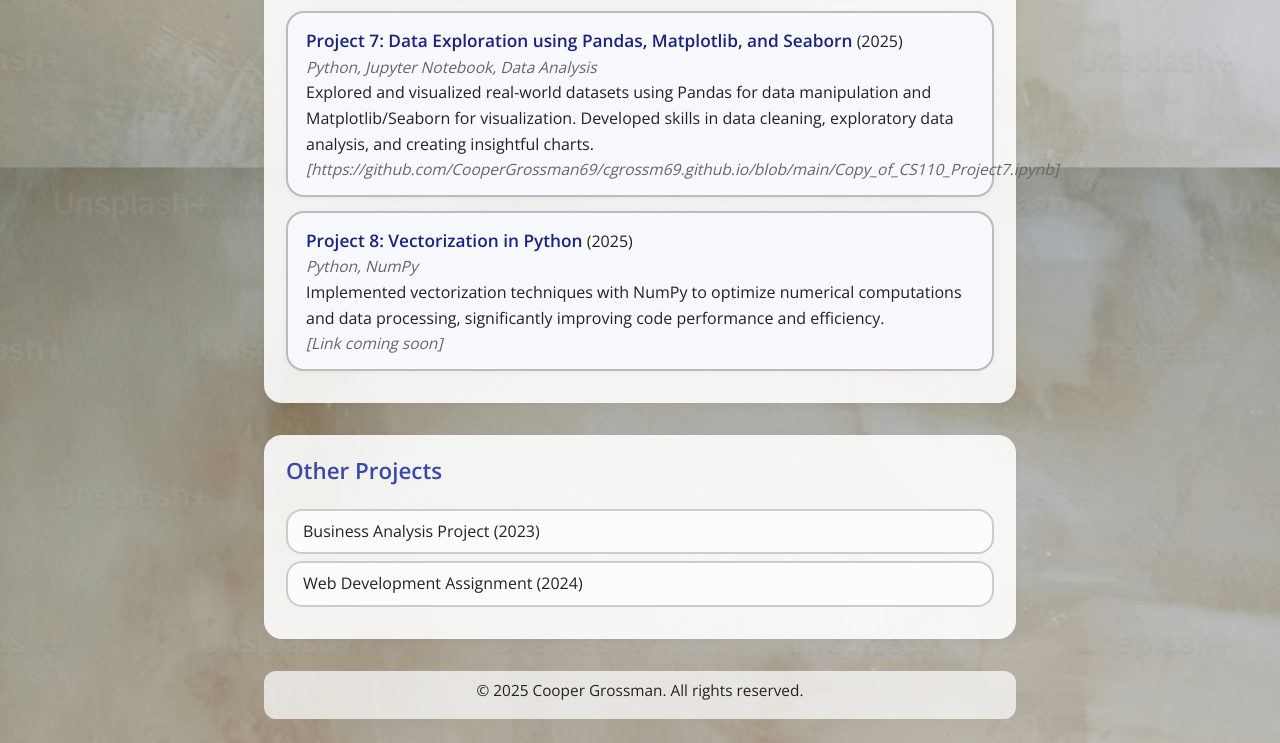
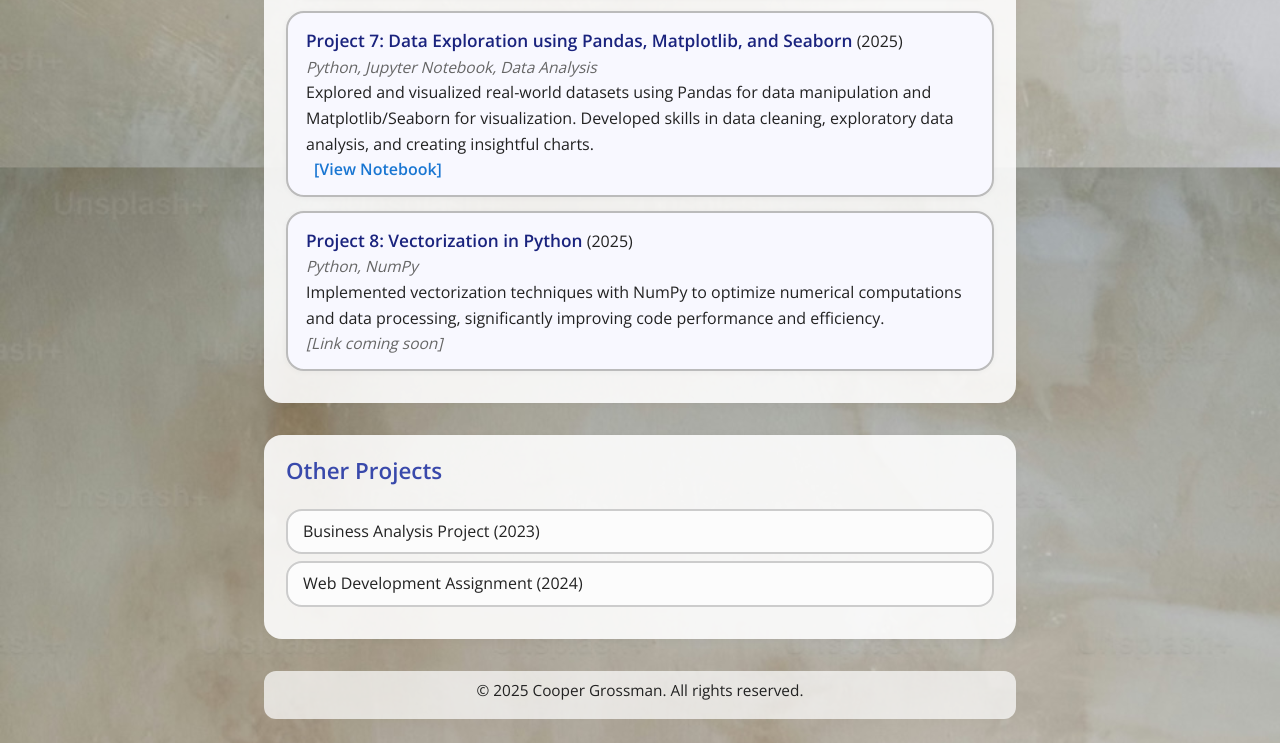
Before and after one commit to CooperGrossman69/cgrossm69.github.io, a plain HTML site: page index.html in a window 1280 px wide. Shown: the part 1583-2326 px from the top of the page. Drawn offline with nearby package versions, Linux system fonts and the light colour scheme.

Commit message:
Update index.html

```diff
--- a/index.html
+++ b/index.html
@@ -309,10 +309,15 @@ for ent in doc.ents:
                     <a href="https://ppl-ai-file-upload.s3.amazonaws.com/web/direct-files/attachments/56587565/c4fcf5bc-1a61-4428-9808-d7a0b0eb1f53/Copy_of_CS110_Project6_Part2.ipynb" target="_blank">[Download Notebook]</a>
                 </li>
                 <li>
+
                     <strong>Project 7: Data Exploration using Pandas, Matplotlib, and Seaborn</strong> (2025)<br>
+
                     <em>Python, Jupyter Notebook, Data Analysis</em><br>
+
                     Explored and visualized real-world datasets using Pandas for data manipulation and Matplotlib/Seaborn for visualization. Developed skills in data cleaning, exploratory data analysis, and creating insightful charts.<br>
-                    <em>[https://github.com/CooperGrossman69/cgrossm69.github.io/blob/main/Copy_of_CS110_Project7.ipynb]</em>
+
+                    <a href="PASTE_YOUR_LINK_HERE" target="_blank">[View Notebook]</a>
+
                 </li>
                 <li>
                     <strong>Project 8: Vectorization in Python</strong> (2025)<br>
```
